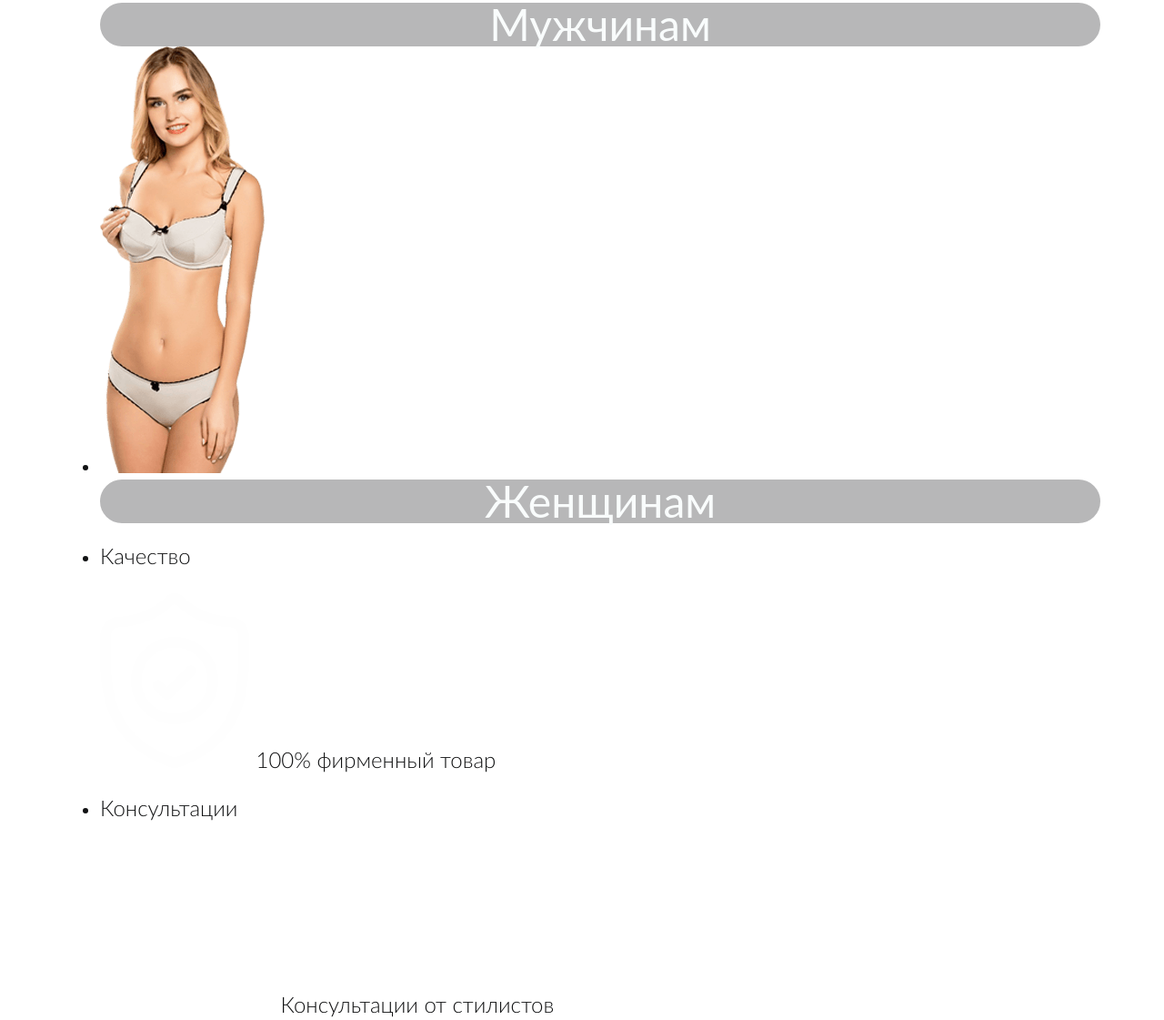
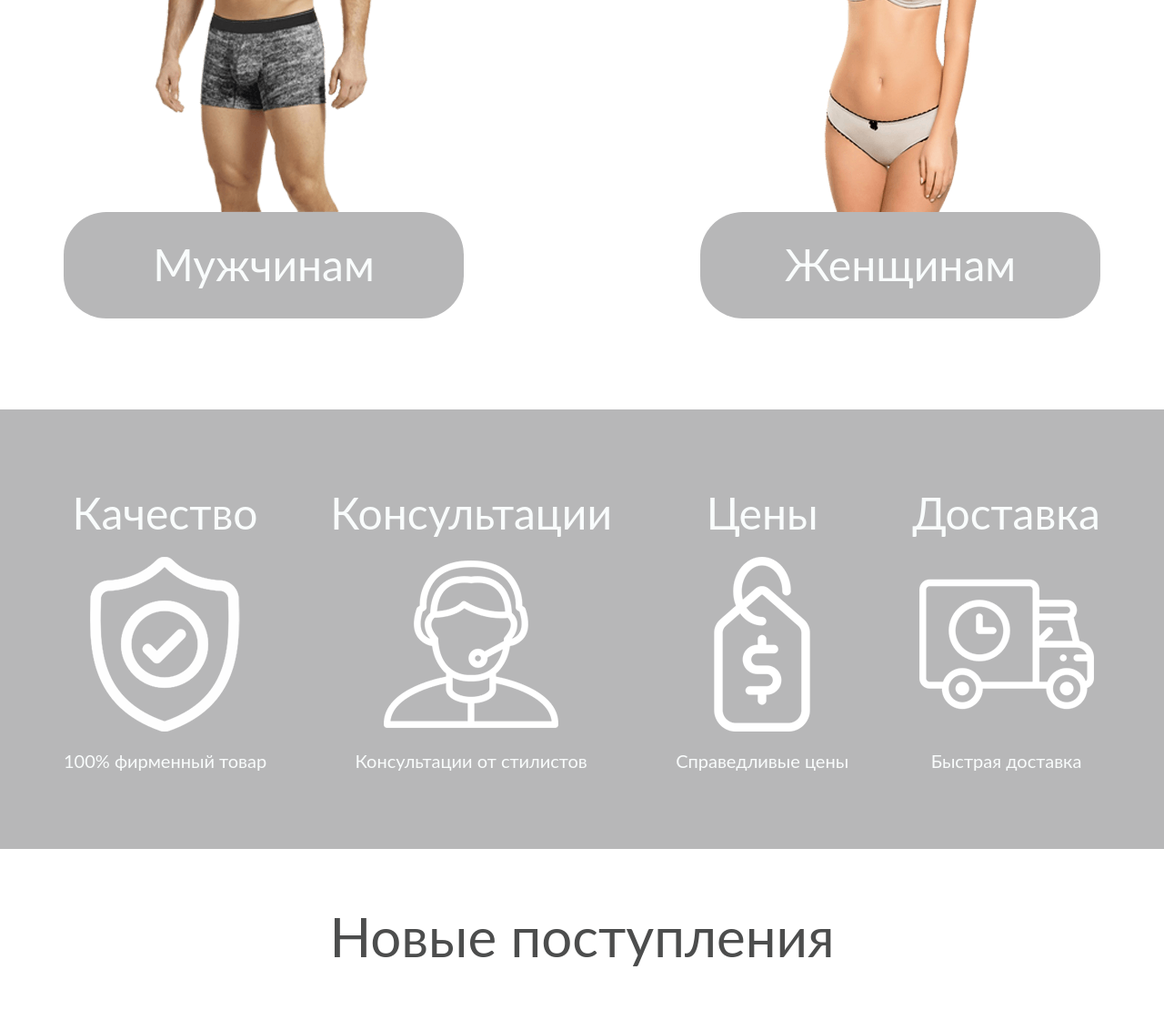
Before and after one commit to Verta-master/accent, a plain HTML site: page index.html in a window 1280 px wide. Shown: the part 1486-2607 px from the top of the page at 91% size. Drawn offline with nearby package versions, Linux system fonts and the light colour scheme; a web font is replaced by a local one.

Commit message:
Update 2019-03-10T07:56:35.575Z

```diff
--- a/css/style.css
+++ b/css/style.css
@@ -709,3 +709,93 @@ button {
   -webkit-transition: ease-out 0.3s;
   transition: ease-out 0.3s;
 }
+h2,
+.title {
+  text-align: center;
+  font-size: 60px;
+  font-weight: 400;
+  color: #4c4d4d;
+}
+.catalog {
+  padding-top: 70px;
+  padding-bottom: 100px;
+}
+.catalog__list {
+  margin: 0;
+  padding: 0;
+  list-style: none;
+  display: -webkit-box;
+  display: -ms-flexbox;
+  display: flex;
+  -ms-flex-wrap: wrap;
+      flex-wrap: wrap;
+  -webkit-box-pack: justify;
+      -ms-flex-pack: justify;
+          justify-content: space-between;
+}
+.catalog__item {
+  width: 50%;
+  width: 440px;
+  display: -webkit-box;
+  display: -ms-flexbox;
+  display: flex;
+  -webkit-box-orient: vertical;
+  -webkit-box-direction: normal;
+      -ms-flex-direction: column;
+          flex-direction: column;
+  -webkit-box-pack: end;
+      -ms-flex-pack: end;
+          justify-content: flex-end;
+}
+.catalog__item img {
+  display: block;
+  margin-left: auto;
+  margin-right: auto;
+}
+.catalog__btn {
+  width: 100%;
+  height: 117px;
+}
+.benefits {
+  padding-top: 85px;
+  padding-bottom: 85px;
+  background-color: #b7b7b8;
+}
+.benefits__list {
+  margin: 0;
+  padding: 0;
+  list-style: none;
+  display: -webkit-box;
+  display: -ms-flexbox;
+  display: flex;
+  -webkit-box-pack: justify;
+      -ms-flex-pack: justify;
+          justify-content: space-between;
+}
+.benefits__item {
+  text-align: center;
+  color: #f9fcfc;
+  font-weight: 400;
+}
+.benefits__item p {
+  margin-top: 0;
+  margin-bottom: 20px;
+  font-size: 48px;
+}
+.benefits__item span {
+  display: block;
+  font-size: 20px;
+}
+.benefits__img {
+  margin-bottom: 20px;
+  height: 192px;
+  display: -webkit-box;
+  display: -ms-flexbox;
+  display: flex;
+  -webkit-box-pack: center;
+      -ms-flex-pack: center;
+          justify-content: center;
+  -webkit-box-align: center;
+      -ms-flex-align: center;
+          align-items: center;
+}
--- a/index.html
+++ b/index.html
@@ -63,6 +63,7 @@
     </section>
 
     <section class="catalog wrapper">
+      <p class="title">Каталог товаров</p>
       <ul class="catalog__list">
         <li class="catalog__item">
           <img src="img/images/img-1.png" alt="Мужчинам">
@@ -80,22 +81,30 @@
         <ul class="benefits__list">
           <li class="benefits__item">
             <p>Качество</p>
-            <img src="img/icons/icon-1.png" alt="Качество">
+            <figure class="benefits__img">
+              <img src="img/icons/icon-1.png" alt="Качество">
+            </figure>
             <span>100% фирменный товар</span>
           </li>
           <li class="benefits__item">
             <p>Консультации</p>
-            <img src="img/icons/icon-2.png" alt="Консультации">
+            <figure class="benefits__img">
+              <img src="img/icons/icon-2.png" alt="Консультации">
+            </figure>
             <span>Консультации от стилистов</span>
           </li>
           <li class="benefits__item">
             <p>Цены</p>
-            <img src="img/icons/icon-1.png" alt="Цены">
+            <figure class="benefits__img">
+              <img src="img/icons/icon-3.png" alt="Цены">
+            </figure>
             <span>Справедливые цены</span>
           </li>
           <li class="benefits__item">
             <p>Доставка</p>
-            <img src="img/icons/icon-1.png" alt="Доставка">
+            <figure class="benefits__img">
+              <img src="img/icons/icon-4.png" alt="Доставка">
+            </figure>
             <span>Быстрая доставка</span>
           </li>
         </ul>
```
Also changed, not shown: css/style.min.css.
